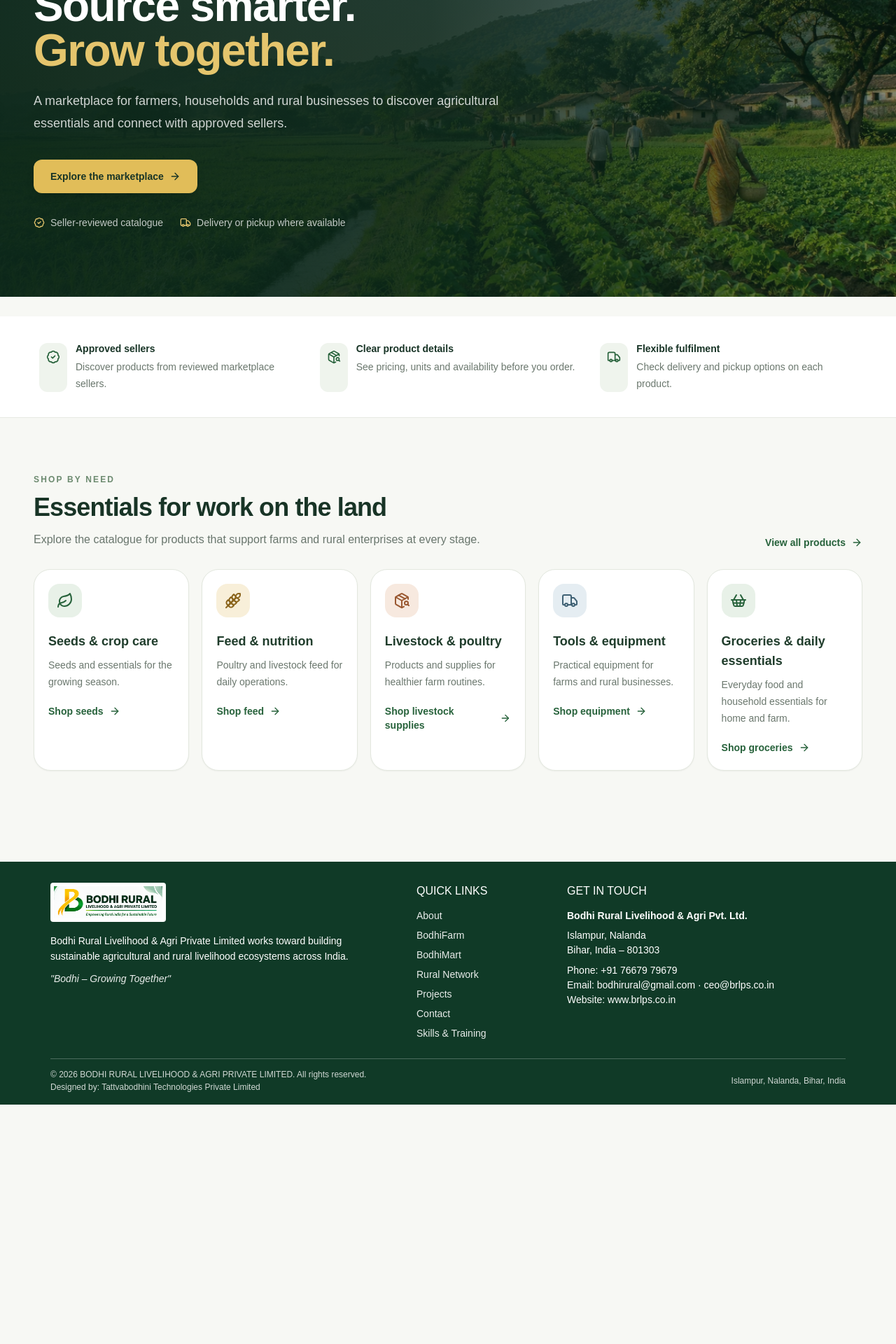
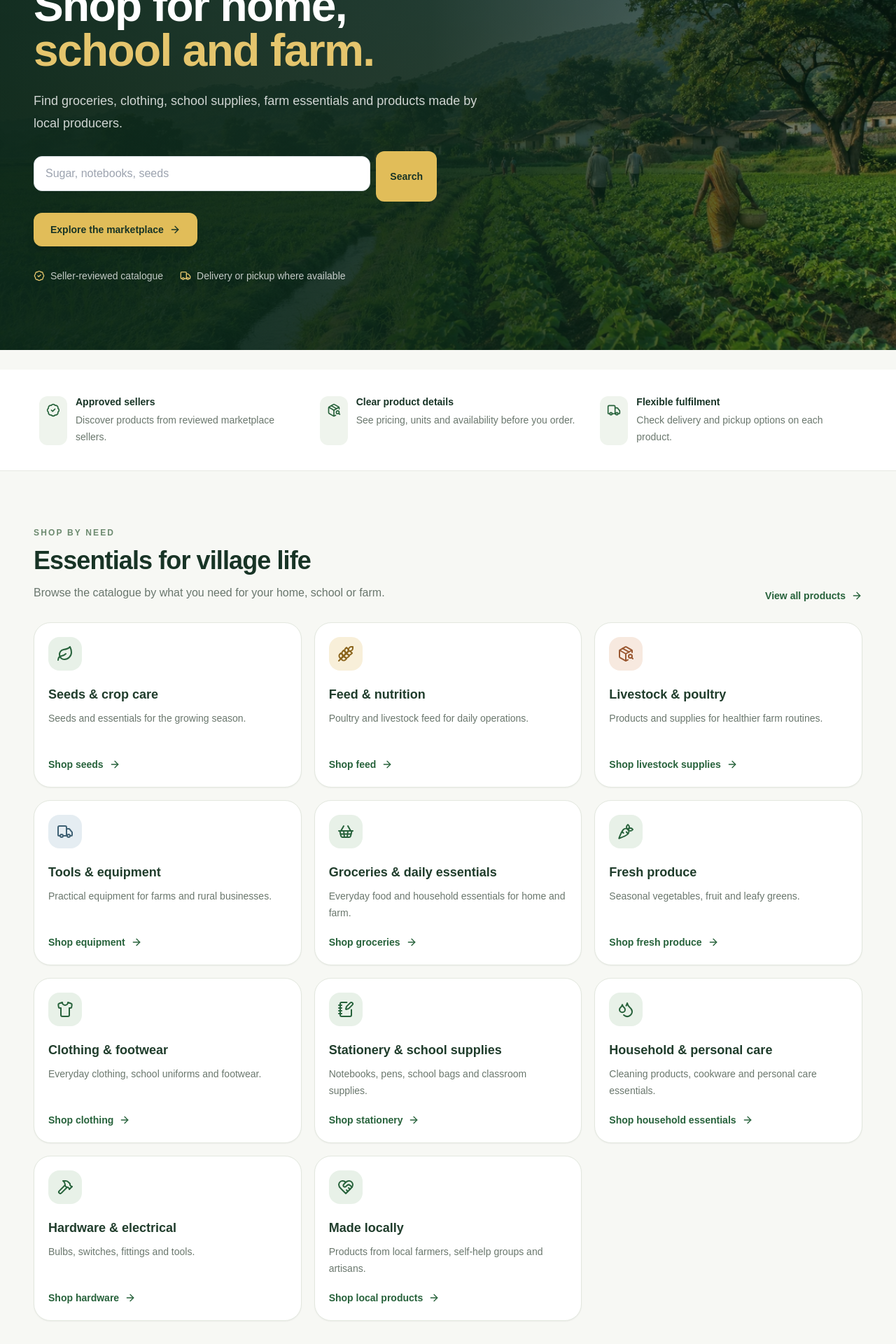
Before and after one commit to drdeepaksingh1/Bodhi-Rural, a Next.js app: page /bodhimart in a window 1280 px wide. Shown: the part 260-2180 px from the top of the page at 70% size. Before the commit the page ends 1838 px from the top, so only its background shows below. Built offline with nearby package versions, Linux system fonts and the light colour scheme.

Commit message:
Expand BodhiMart storefront for rural shopping

```diff
--- a/src/app/bodhimart/page.tsx
+++ b/src/app/bodhimart/page.tsx
@@ -5,6 +5,12 @@ import printStyles from "./bodhimart-print.module.css";
 import {
   ArrowRight,
   BadgeCheck,
+  Carrot,
+  Droplets,
+  Hammer,
+  HeartHandshake,
+  NotebookPen,
+  Shirt,
   Leaf,
   PackageSearch,
   ShoppingBasket,
@@ -73,6 +79,54 @@ const categories = [
     href: "/bodhimart/products?search=grocery",
     action: "Shop groceries",
   },
+  {
+    name: "Fresh produce",
+    detail: "Seasonal vegetables, fruit and leafy greens.",
+    icon: Carrot,
+    color: "bg-[#e8f1e8] text-[#27623b]",
+    href: "/bodhimart/products?search=vegetable",
+    action: "Shop fresh produce",
+  },
+  {
+    name: "Clothing & footwear",
+    detail: "Everyday clothing, school uniforms and footwear.",
+    icon: Shirt,
+    color: "bg-[#e8f1e8] text-[#27623b]",
+    href: "/bodhimart/products?search=clothing",
+    action: "Shop clothing",
+  },
+  {
+    name: "Stationery & school supplies",
+    detail: "Notebooks, pens, school bags and classroom supplies.",
+    icon: NotebookPen,
+    color: "bg-[#e8f1e8] text-[#27623b]",
+    href: "/bodhimart/products?search=stationery",
+    action: "Shop stationery",
+  },
+  {
+    name: "Household & personal care",
+    detail: "Cleaning products, cookware and personal care essentials.",
+    icon: Droplets,
+    color: "bg-[#e8f1e8] text-[#27623b]",
+    href: "/bodhimart/products?search=household",
+    action: "Shop household essentials",
+  },
+  {
+    name: "Hardware & electrical",
+    detail: "Bulbs, switches, fittings and tools.",
+    icon: Hammer,
+    color: "bg-[#e8f1e8] text-[#27623b]",
+    href: "/bodhimart/products?search=hardware",
+    action: "Shop hardware",
+  },
+  {
+    name: "Made locally",
+    detail: "Products from local farmers, self-help groups and artisans.",
+    icon: HeartHandshake,
+    color: "bg-[#e8f1e8] text-[#27623b]",
+    href: "/bodhimart/products?search=local",
+    action: "Shop local products",
+  },
 ];
 
 const features = [
@@ -113,14 +167,26 @@ export default function BodhiMartPage() {
               Bodhi Rural marketplace
             </div>
             <h1 className="max-w-3xl text-4xl font-semibold leading-[1.08] tracking-tight sm:text-5xl lg:text-[64px]">
-              Source smarter.
-              <span className="block text-[#e5c56d]">Grow together.</span>
+              Shop for home,
+              <span className="block text-[#e5c56d]">school and farm.</span>
             </h1>
             <p className="mt-6 max-w-2xl text-base leading-7 text-white/80 sm:text-lg sm:leading-8">
-              A marketplace for farmers, households and rural businesses to
-              discover agricultural essentials and connect with approved sellers.
+              Find groceries, clothing, school supplies, farm essentials and products
+              made by local producers.
             </p>
-            <div className="mt-9 flex flex-col gap-3 sm:flex-row">
+            <form action="/bodhimart/products" className="mt-6 flex max-w-xl flex-wrap gap-2 sm:flex-nowrap">
+              <label htmlFor="mart-search" className="sr-only">Search BodhiMart products</label>
+              <input
+                id="mart-search"
+                name="search"
+                type="search"
+                maxLength={100}
+                placeholder="Sugar, notebooks, seeds"
+                className="min-h-12 min-w-0 flex-1 rounded-xl bg-white px-4 text-[#183426]"
+              />
+              <button className="min-h-12 rounded-xl bg-[#e1bd59] px-5 text-sm font-bold text-[#183426]">Search</button>
+            </form>
+            <div className="mt-4 flex flex-col gap-3 sm:flex-row">
               <Link
                 href="/bodhimart/products"
                 className="inline-flex min-h-12 items-center justify-center gap-2 rounded-xl bg-[#e1bd59] px-6 py-3 text-sm font-bold text-[#183426] shadow-lg shadow-black/10 transition hover:bg-[#edd17e] focus:outline-none focus:ring-2 focus:ring-white focus:ring-offset-2 focus:ring-offset-[#103a27]"
@@ -168,11 +234,10 @@ export default function BodhiMartPage() {
               Shop by need
             </p>
             <h2 className="mt-3 max-w-2xl text-3xl font-semibold tracking-tight sm:text-4xl">
-              Essentials for work on the land
+              Essentials for village life
             </h2>
             <p className="mt-3 max-w-2xl text-base leading-7 text-[#69766d]">
-              Explore the catalogue for products that support farms and rural
-              enterprises at every stage.
+              Browse the catalogue by what you need for your home, school or farm.
             </p>
           </div>
           <Link
@@ -183,7 +248,7 @@ export default function BodhiMartPage() {
             <ArrowRight className="h-4 w-4" aria-hidden="true" />
           </Link>
         </div>
-        <div className={`${printStyles.categoryGrid} mt-9 grid gap-4 sm:grid-cols-2 xl:grid-cols-5`}>
+        <div className={`${printStyles.categoryGrid} mt-9 grid gap-4 sm:grid-cols-2 lg:grid-cols-3`}>
           {categories.map(
             ({
               name,
```
